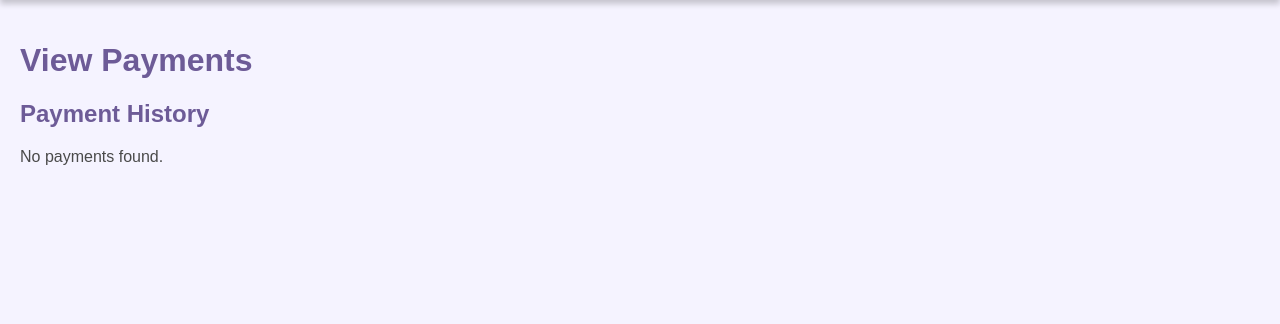
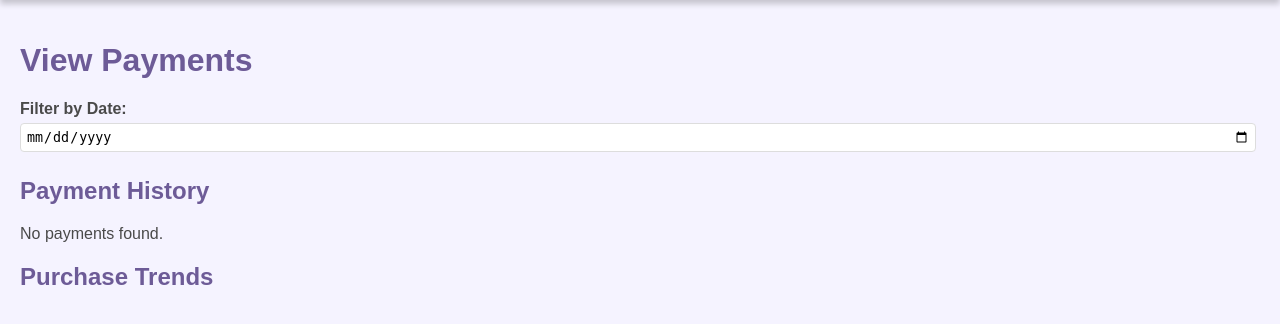
Before and after one commit to Gridiffin/FSKTM-Kiosk, a PHP site: page /admin_payment.html in a window 1280 px wide. Shown: the part 100-424 px from the top of the page. Run offline with PHP 8.4, Linux system fonts and the light colour scheme; data that the repository does not hold is empty.

Commit message:
git commit

```diff
--- a/ProjectWebDev/admin_payment.html
+++ b/ProjectWebDev/admin_payment.html
@@ -5,15 +5,67 @@
     <meta name="viewport" content="width=device-width, initial-scale=1.0">
     <title>View Payments - Admin</title>
     <link rel="stylesheet" href="./assets/css/stylesadmin.css">
+    <!-- Add Chart.js for bar chart -->
+    <script src="https://cdn.jsdelivr.net/npm/chart.js"></script>
+    <style>
+        /* CSS for the payment table */
+        .payments-table {
+            width: 100%;
+            border-collapse: collapse;
+            margin-top: 20px;
+        }
+        .payments-table th, .payments-table td {
+            border: 1px solid #ddd;
+            padding: 8px;
+            text-align: left;
+        }
+        .payments-table th {
+            background-color: #f4f4f4;
+            font-weight: bold;
+        }
+        .payments-table tr:nth-child(even) {
+            background-color: #f9f9f9;
+        }
+        .payments-table tr:hover {
+            background-color: #f1f1f1;
+        }
+
+        /* CSS for the bar chart container */
+        #bar-chart-container {
+            margin-top: 40px;
+            width: 80%;
+            margin-left: auto;
+            margin-right: auto;
+        }
+
+        /* CSS for the date filter */
+        #date-filter {
+            margin-bottom: 20px;
+        }
+        #date-filter label {
+            font-weight: bold;
+            margin-right: 10px;
+        }
+        #date-filter input {
+            padding: 5px;
+            border: 1px solid #ddd;
+            border-radius: 4px;
+        }
+    </style>
     <script>
         // Fetch payment data from the database
-        async function fetchPayments() {
+        async function fetchPayments(dateFilter = null) {
             try {
-                const response = await fetch('fetch_payments.php');
+                let url = 'php/fetch_payments.php';
+                if (dateFilter) {
+                    url += `?date=${dateFilter}`;
+                }
+                const response = await fetch(url);
                 if (!response.ok) {
                     throw new Error('Failed to fetch payments');
                 }
                 const data = await response.json();
+                console.log("Fetched data:", data); // Debugging line
                 return data;
             } catch (error) {
                 console.error('Error fetching payments:', error);
@@ -21,12 +73,12 @@
             }
         }
 
-        // Display payment data in the admin panel
-        async function displayPayments() {
+        // Display payment data in a table
+        async function displayPayments(dateFilter = null) {
             const paymentsContainer = document.getElementById("payments-container");
             paymentsContainer.innerHTML = ""; // Clear existing content
 
-            const payments = await fetchPayments();
+            const payments = await fetchPayments(dateFilter);
             console.log("Fetched payments:", payments); // Debugging line
 
             if (payments.length === 0) {
@@ -40,7 +92,7 @@
 
             // Table header
             const headerRow = document.createElement("tr");
-            const headers = ["Payment ID", "Member ID", "Product ID", "Product Name", "Amount", "Price", "Total Payment", "Status"];
+            const headers = ["Payment ID", "Member ID", "Product ID", "Product Name", "Amount", "Price", "Total Payment", "Status", "Date"];
             headers.forEach(headerText => {
                 const header = document.createElement("th");
                 header.textContent = headerText;
@@ -60,7 +112,8 @@
                     payment.amount,
                     `RM${payment.prodPrice.toFixed(2)}`,
                     `RM${payment.totalPay.toFixed(2)}`,
-                    payment.status
+                    payment.status === 1 ? "Completed" : "Pending",
+                    payment.date
                 ];
 
                 columns.forEach(columnText => {
@@ -73,6 +126,60 @@
             });
 
             paymentsContainer.appendChild(table);
+
+            // Update the bar chart
+            updateBarChart(payments);
+        }
+
+        // Update the bar chart with payment data
+        function updateBarChart(payments) {
+            const ctx = document.getElementById('payment-bar-chart').getContext('2d');
+
+            // Group payments by date and calculate total payments per date
+            const paymentData = payments.reduce((acc, payment) => {
+                const date = payment.date;
+                if (!acc[date]) {
+                    acc[date] = 0;
+                }
+                acc[date] += payment.totalPay;
+                return acc;
+            }, {});
+
+            const labels = Object.keys(paymentData);
+            const data = Object.values(paymentData);
+
+            // Destroy existing chart if it exists
+            if (window.paymentChart) {
+                window.paymentChart.destroy();
+            }
+
+            // Create new bar chart
+            window.paymentChart = new Chart(ctx, {
+                type: 'bar',
+                data: {
+                    labels: labels,
+                    datasets: [{
+                        label: 'Total Payments (RM)',
+                        data: data,
+                        backgroundColor: 'rgba(75, 192, 192, 0.2)',
+                        borderColor: 'rgba(75, 192, 192, 1)',
+                        borderWidth: 1
+                    }]
+                },
+                options: {
+                    scales: {
+                        y: {
+                            beginAtZero: true
+                        }
+                    }
+                }
+            });
+        }
+
+        // Filter payments by date
+        function filterPaymentsByDate() {
+            const dateFilter = document.getElementById("date-filter-input").value;
+            displayPayments(dateFilter);
         }
 
         // Load payment data on page load
@@ -98,7 +205,6 @@
         <!-- Grouped Navigation Links and Dark Mode Button -->
         <div id="nav-and-dark-mode-container">
             <!-- Navigation Links -->
-            <!-- Replace the existing <nav id="nav-links"> section with this: -->
             <nav id="nav-links">
                 <a href="./admin.html" class="nav-link">Admin</a>
                 <a href="./admin_profile.html" class="nav-link">Profile</a>
@@ -114,12 +220,27 @@
 
     <main>
         <h1>View Payments</h1>
+        <!-- Date Filter -->
+        <div id="date-filter">
+            <label for="date-filter-input">Filter by Date:</label>
+            <input type="date" id="date-filter-input" onchange="filterPaymentsByDate()">
+        </div>
+
+        <!-- Payment Table Section -->
         <section>
             <h2>Payment History</h2>
             <div id="payments-container">
                 <!-- Payment data will be dynamically loaded here -->
             </div>
         </section>
+
+        <!-- Bar Chart Section -->
+        <section>
+            <h2>Purchase Trends</h2>
+            <div id="bar-chart-container">
+                <canvas id="payment-bar-chart"></canvas>
+            </div>
+        </section>
     </main>
 </body>
 </html>
--- a/ProjectWebDev/php/fetch_payments.php
+++ b/ProjectWebDev/php/fetch_payments.php
@@ -13,6 +13,8 @@ if ($result) {
     }
     echo json_encode($payments); // Return payment data as JSON
 } else {
+    // Log the error for debugging
+    error_log("Error fetching payments: " . $conn->error);
     echo json_encode([]); // Return an empty array if no data is found
 }
 
```
